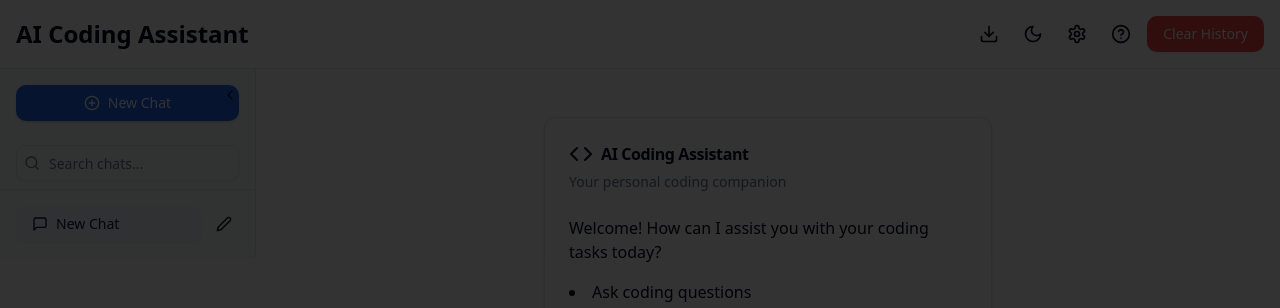
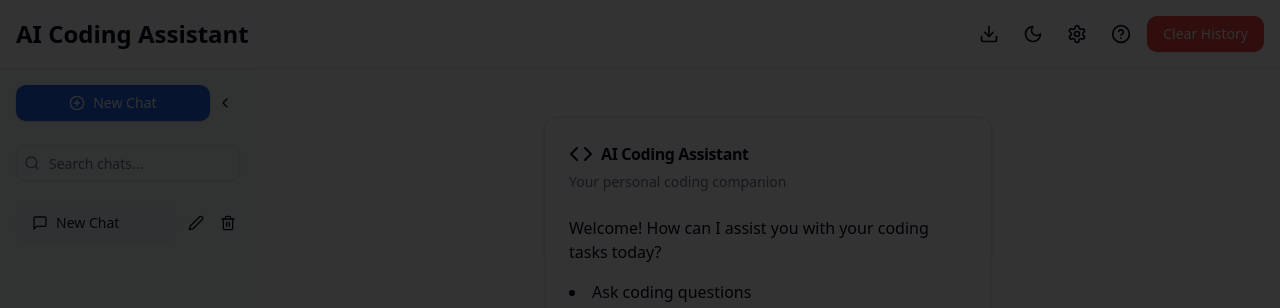
Before and after one commit to jasonkneen/sg-771720654510393, a Next.js app: page / in a window 1280 px wide. Shown: the top 308 px of the page. Built offline with nearby package versions, Linux system fonts and the light colour scheme.

Commit message:
SOFTGEN MAGIC

```diff
--- a/src/components/CollapsibleSidebar.jsx
+++ b/src/components/CollapsibleSidebar.jsx
@@ -1,40 +1,106 @@
 import React, { useState } from 'react';
 import { motion } from 'framer-motion';
 import { Button } from '@/components/ui/button';
-import { ChevronLeft, ChevronRight } from 'lucide-react';
-import Sidebar from './Sidebar';
+import { Input } from '@/components/ui/input';
+import { ScrollArea } from '@/components/ui/scroll-area';
+import { ChevronLeft, ChevronRight, PlusCircle, MessageSquare, Search, Edit2, Trash2 } from 'lucide-react';
 
-const CollapsibleSidebar = (props) => {
+const CollapsibleSidebar = ({ chatHistory, onNewChat, onSelectChat, onRenameChat, onDeleteChat, currentChatIndex }) => {
   const [isCollapsed, setIsCollapsed] = useState(false);
+  const [searchTerm, setSearchTerm] = useState('');
+  const [editingIndex, setEditingIndex] = useState(null);
 
   const toggleSidebar = () => {
     setIsCollapsed(!isCollapsed);
   };
 
+  const filteredChats = chatHistory.filter((chat) =>
+    chat.name.toLowerCase().includes(searchTerm.toLowerCase())
+  );
+
+  const handleRename = (index, newName) => {
+    onRenameChat(index, newName);
+    setEditingIndex(null);
+  };
+
   return (
     <motion.div
-      className="relative"
+      className="relative bg-muted/50"
       animate={{ width: isCollapsed ? '60px' : '256px' }}
       transition={{ duration: 0.3 }}
     >
       {isCollapsed ? (
-        <div className="h-full bg-muted/50 flex flex-col items-center py-4">
+        <div className="h-full flex flex-col items-center py-4">
           <Button variant="ghost" size="icon" onClick={toggleSidebar}>
             <ChevronRight className="h-4 w-4" />
           </Button>
+          <Button variant="ghost" size="icon" onClick={onNewChat} className="mt-4">
+            <PlusCircle className="h-4 w-4" />
+          </Button>
         </div>
       ) : (
-        <Sidebar {...props} />
+        <div className="h-full flex flex-col">
+          <div className="p-4 flex justify-between items-center">
+            <Button className="w-full" onClick={onNewChat}>
+              <PlusCircle className="mr-2 h-4 w-4" />
+              New Chat
+            </Button>
+            <Button variant="ghost" size="icon" onClick={toggleSidebar}>
+              <ChevronLeft className="h-4 w-4" />
+            </Button>
+          </div>
+          <div className="px-4 py-2">
+            <div className="relative">
+              <Search className="absolute left-2 top-1/2 transform -translate-y-1/2 h-4 w-4 text-muted-foreground" />
+              <Input
+                className="pl-8"
+                placeholder="Search chats..."
+                value={searchTerm}
+                onChange={(e) => setSearchTerm(e.target.value)}
+              />
+            </div>
+          </div>
+          <ScrollArea className="flex-1">
+            <div className="p-4 space-y-2">
+              {filteredChats.map((chat, index) => (
+                <div key={chat.id} className="flex items-center space-x-2">
+                  <Button
+                    variant={currentChatIndex === index ? "secondary" : "ghost"}
+                    className="w-full justify-start"
+                    onClick={() => onSelectChat(index)}
+                  >
+                    <MessageSquare className="mr-2 h-4 w-4" />
+                    {editingIndex === index ? (
+                      <Input
+                        value={chat.name}
+                        onChange={(e) => handleRename(index, e.target.value)}
+                        onBlur={() => setEditingIndex(null)}
+                        onKeyPress={(e) => e.key === 'Enter' && setEditingIndex(null)}
+                        autoFocus
+                      />
+                    ) : (
+                      <span className="truncate">{chat.name}</span>
                     )}
-      {!isCollapsed && (
+                  </Button>
                   <Button
                     variant="ghost"
                     size="icon"
-          className="absolute top-2 right-2"
-          onClick={toggleSidebar}
+                    onClick={() => setEditingIndex(index)}
                   >
-          <ChevronLeft className="h-4 w-4" />
+                    <Edit2 className="h-4 w-4" />
                   </Button>
+                  <Button
+                    variant="ghost"
+                    size="icon"
+                    onClick={() => onDeleteChat(index)}
+                  >
+                    <Trash2 className="h-4 w-4" />
+                  </Button>
+                </div>
+              ))}
+            </div>
+          </ScrollArea>
+        </div>
       )}
     </motion.div>
   );
```
Lines whose indentation alone changed are shown as unchanged.
